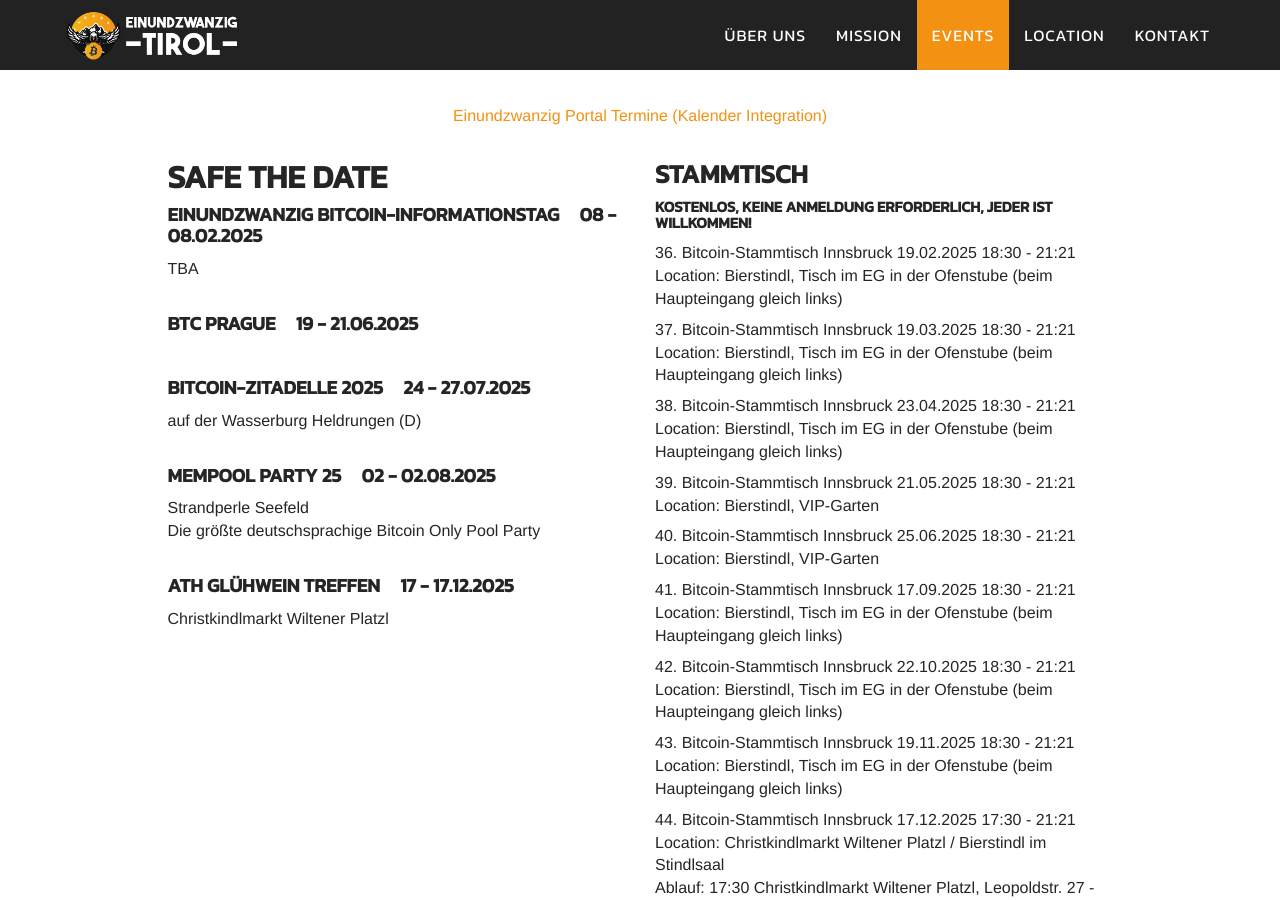
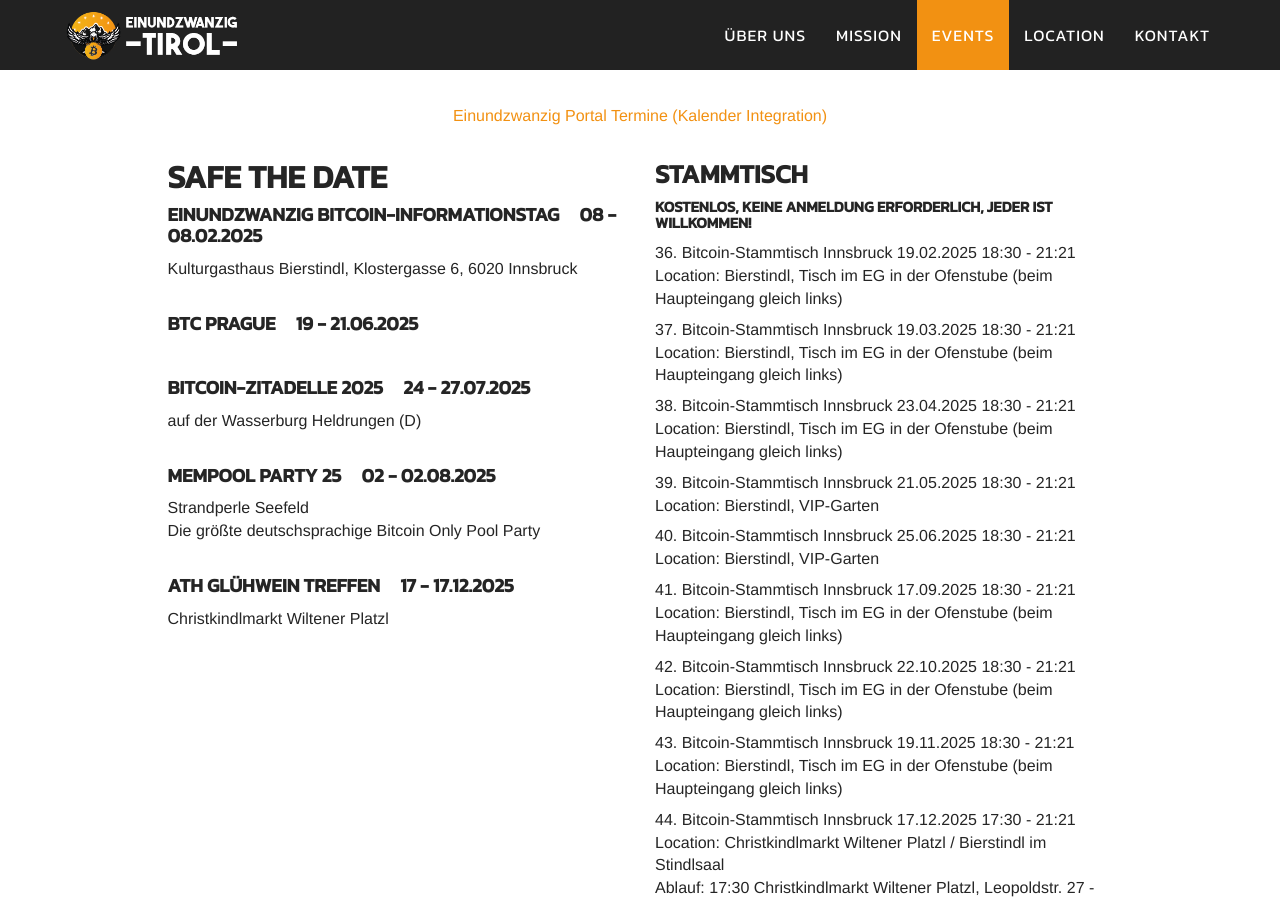
Before and after one commit to bitcoin-tirol/bitcoin-tirol, a Jekyll site: the page built from index.html, in a window 1280 px wide and 900 px high, scrolled down 3125 px. Built offline with Jekyll 4.4.1, drawn with Linux system fonts in a browser that asks for light colours.

Commit message:
Update events.yml

```diff
--- a/_data/events.yml
+++ b/_data/events.yml
@@ -433,10 +433,10 @@
   post_info:
 
 - kind: SafeTheDate
-  date_time_start: 08.02.2025 18:00
-  date_time_end: 08.02.2025 20:00
+  date_time_start: 08.02.2025 12:21
+  date_time_end: 08.02.2025 17:00
   title: EINUNDZWANZIG Bitcoin-Informationstag
-  location: TBA
+  location: Kulturgasthaus Bierstindl, Klostergasse 6, 6020 Innsbruck
   registration:
   pre_info:
   post_info:
```
